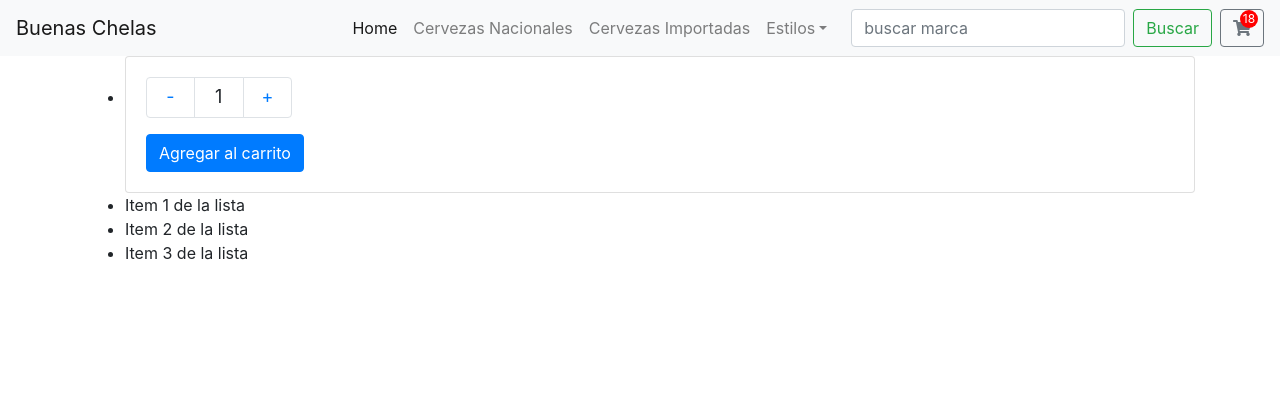
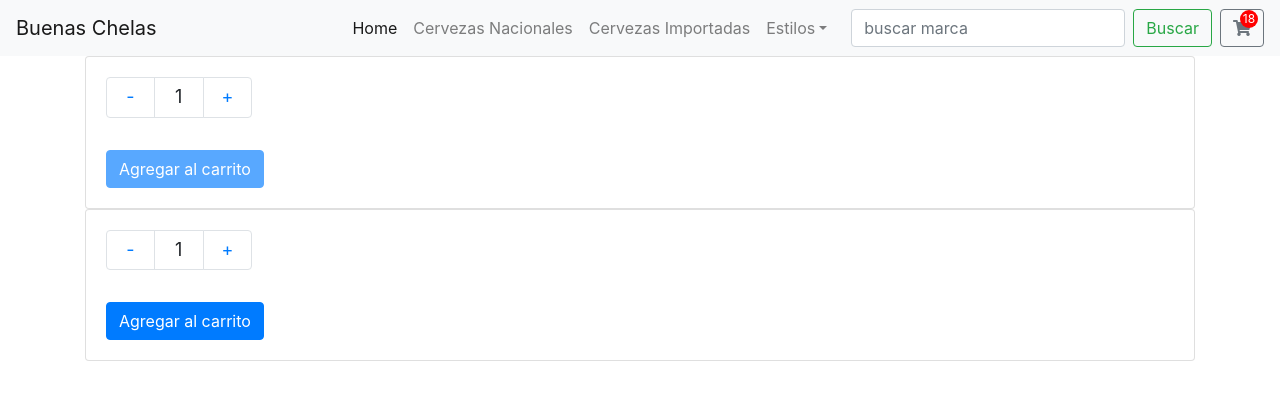
Before and after one commit to sebasiohx/tiendaBuenasChelas-olate-cursoRJS, a React (Create React App) app: page / in a window 1280 px wide. Shown: the top 400 px of the page. Built offline with nearby package versions, Linux system fonts and the light colour scheme.

Commit message:
integracion componente ItemCount y json server

```diff
--- a/src/components/ItemCount/ItemCount.jsx
+++ b/src/components/ItemCount/ItemCount.jsx
@@ -1,7 +1,7 @@
 import './ItemCount.css';
 import { useState } from 'react';
 
-const ItemCount = ({stock, initial, onAdd}) => {
+const ItemCount = ({stock, initial}) => {
   const [counter, setCounter]  = useState(parseInt(initial));
 
   let addCounter = ()=> {
@@ -21,6 +21,13 @@ const ItemCount = ({stock, initial, onAdd}) => {
       setCounter(parseInt(initial));
     } else {
       setCounter(counter-1);
+    }
+  }
+
+  let onAdd = ()=>{
+    if(stock > 0){
+      console.log(counter);
+      return counter;
     }
   }
 
--- a/src/components/ItemListContainer/ItemListContainer.jsx
+++ b/src/components/ItemListContainer/ItemListContainer.jsx
@@ -2,15 +2,11 @@ import ItemCount from "../ItemCount/ItemCount";
 
 const ItemListContainer = () => {
   return(
-    <ul>
-      <li>
-        <ItemCount stock="3" initial="1" />
-      </li>
-      <li>Item 1 de la lista</li>
-      <li>Item 2 de la lista</li>
-      <li>Item 3 de la lista</li>
-    </ul>
-  );
+    <>
+    <ItemCount stock="0" initial="1" />
+    <ItemCount stock="5" initial="1" />
+    </>
+    );
 }
 
 export default ItemListContainer;
--- /dev/null
+++ b/src/mocks/db.json
@@ -0,0 +1,9 @@
+{
+  "posts": [
+    { "id": 1, "title": "json-server", "author": "typicode" }
+  ],
+  "comments": [
+    { "id": 1, "body": "some comment", "postId": 1 }
+  ],
+  "profile": { "name": "typicode" }
+}
```
Also changed, not shown: 1 other file (tests, documents, lock files or other folders).
